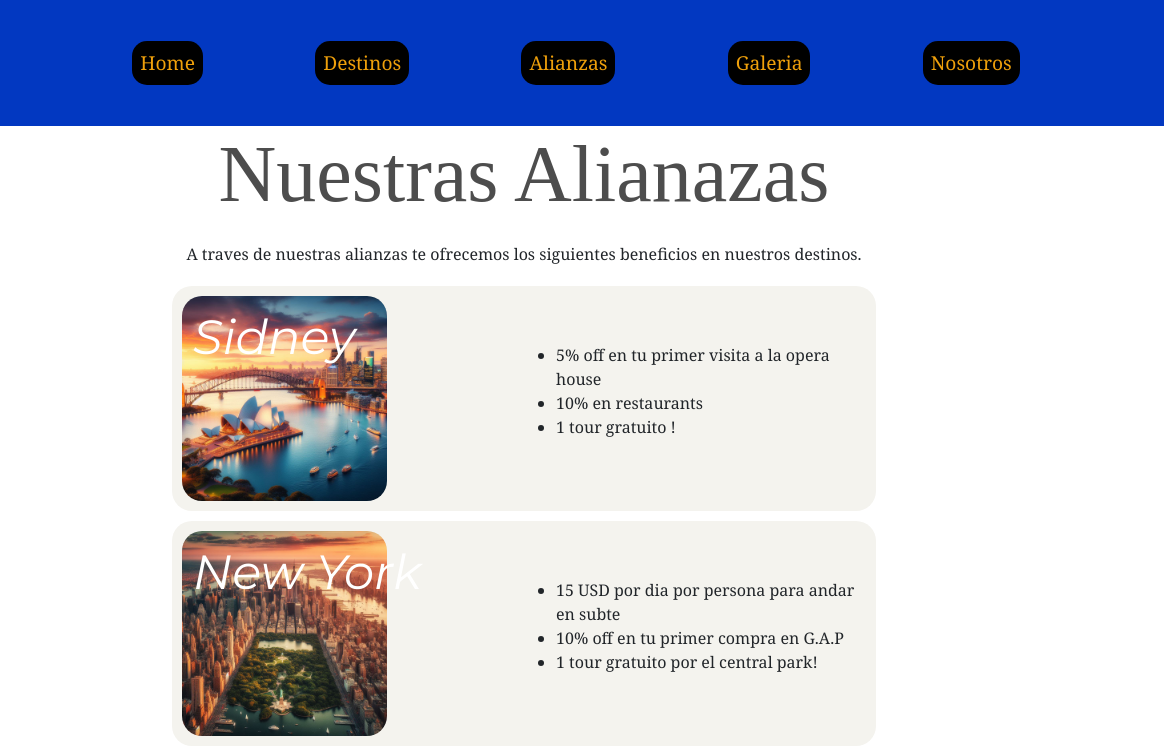
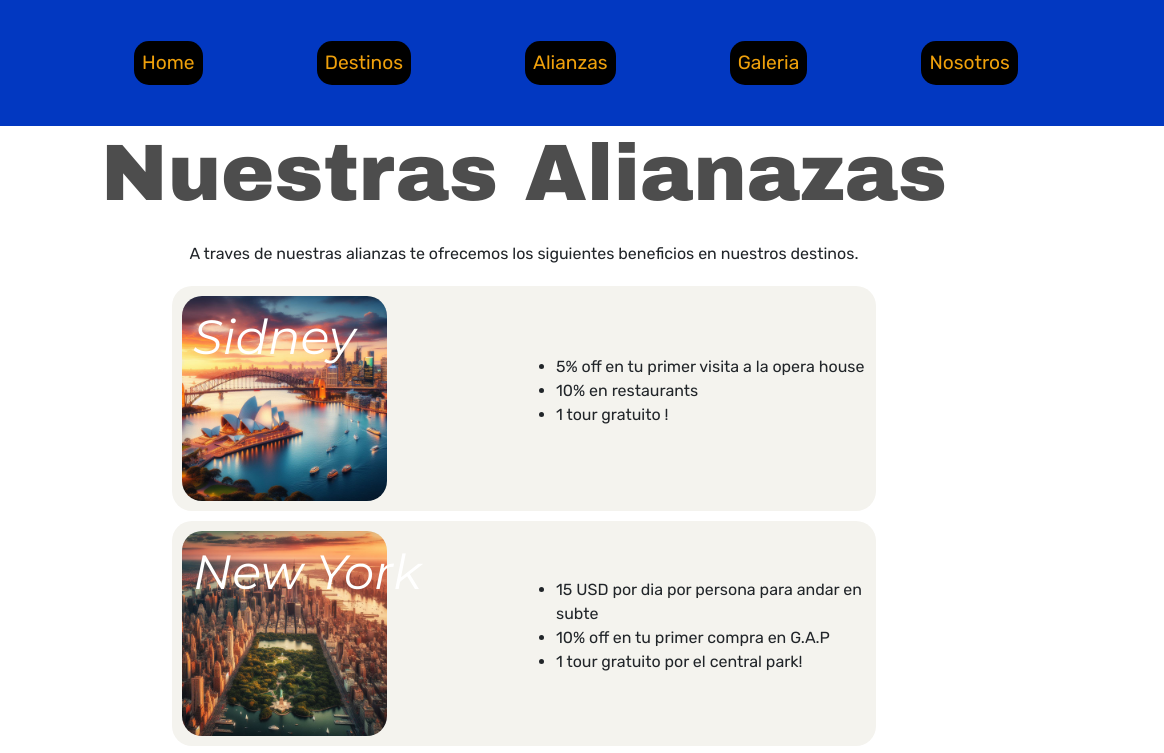
Before and after one commit to julianVillega/PreEntrega2-Villega, a plain HTML site: page pages/alianzas.html in a window 1280 px wide. Shown: the top 753 px of the page, 116-1280 px from the left. Drawn offline with nearby package versions, Linux system fonts and the light colour scheme; a web font is replaced by a local one.

Commit message:
En Alianzas: Agrego las fuentes, Archivo Black y Rubik para los h1 h2 y parrafos

```diff
--- a/pages/alianzas.html
+++ b/pages/alianzas.html
@@ -11,6 +11,7 @@
     <link rel="preconnect" href="https://fonts.googleapis.com">
     <link rel="preconnect" href="https://fonts.gstatic.com" crossorigin>
     <link href="https://fonts.googleapis.com/css2?family=Megrim&family=Montserrat:ital@1&display=swap" rel="stylesheet">
+    <link href="https://fonts.googleapis.com/css2?family=Archivo+Black&family=Rubik:wght@300;400;500&display=swap" rel="stylesheet">
 </head>
 
 <body>
```
